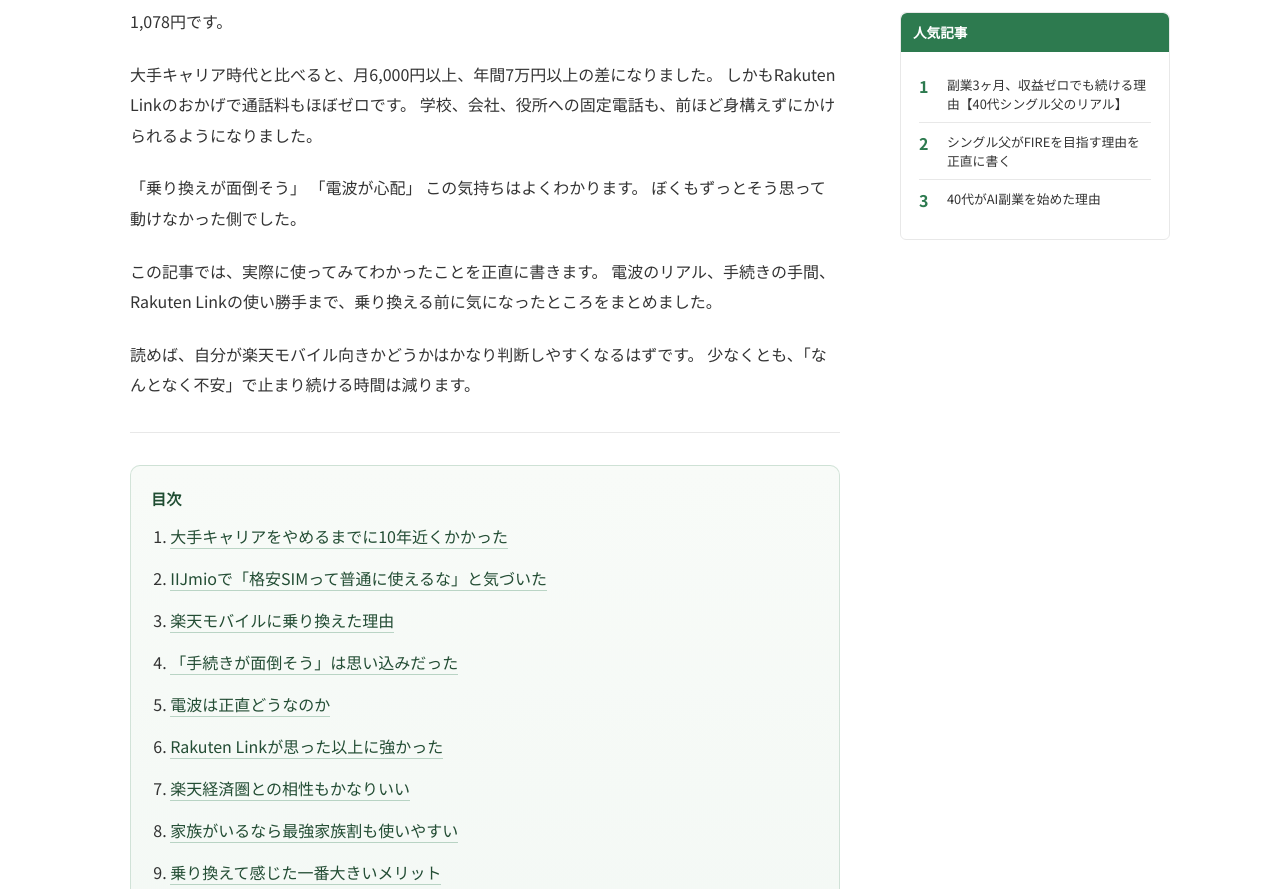
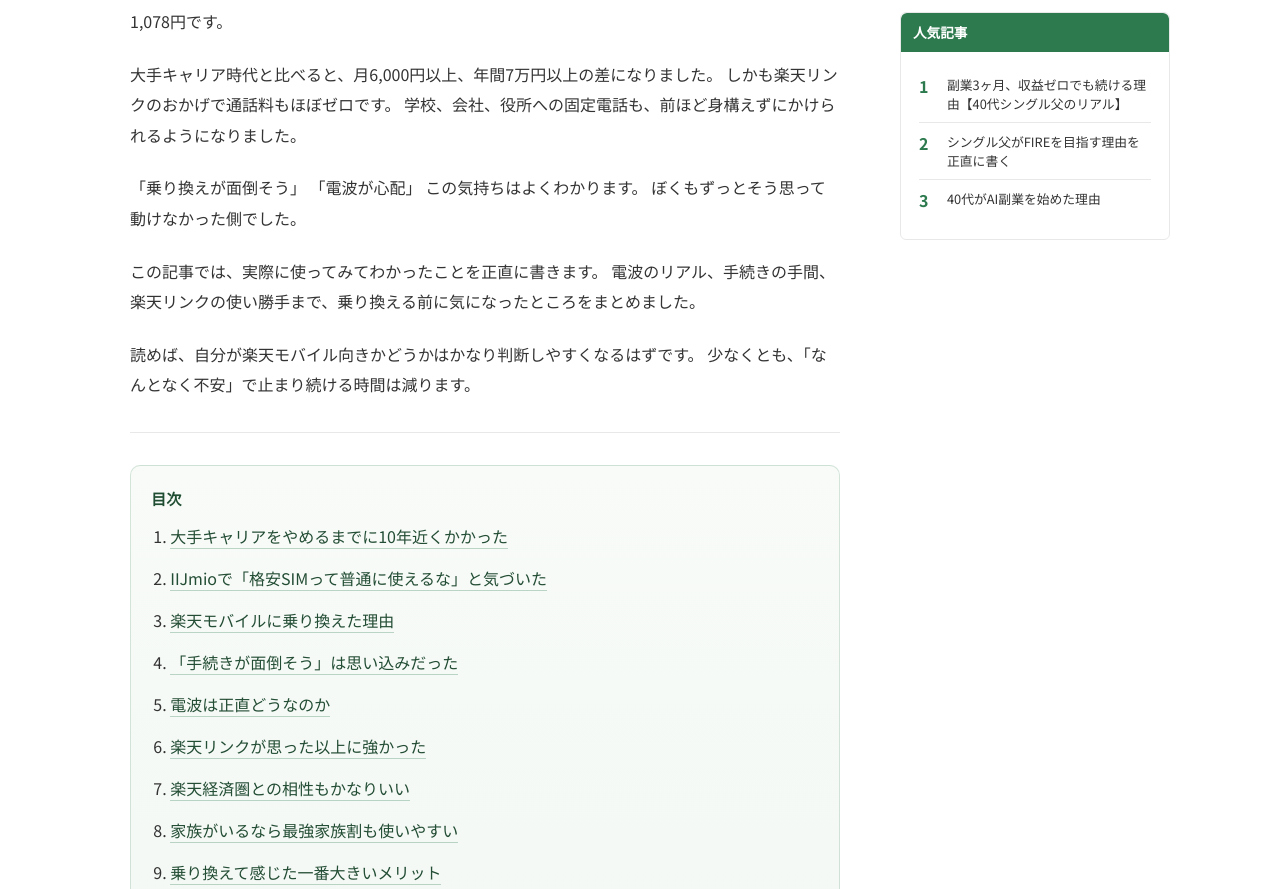
Before and after one commit to otorih1111-svg/hiroto-fire-blog, an Astro site: page /blog/rakuten-mobile-review in a window 1280 px wide. Shown: the part 824-1713 px from the top of the page. Built offline with nearby package versions, Linux system fonts and the light colour scheme; Astro itself is replaced by a stand-in of ours; no server answers.

Commit message:
Polish Rakuten Mobile review wording

```diff
--- a/src/content/blog/rakuten-mobile-review.md
+++ b/src/content/blog/rakuten-mobile-review.md
@@ -14,7 +14,7 @@
 今の月額は1,078円です。
 
 大手キャリア時代と比べると、月6,000円以上、年間7万円以上の差になりました。
-しかもRakuten Linkのおかげで通話料もほぼゼロです。
+しかも楽天リンクのおかげで通話料もほぼゼロです。
 学校、会社、役所への固定電話も、前ほど身構えずにかけられるようになりました。
 
 「乗り換えが面倒そう」
@@ -23,7 +23,7 @@
 ぼくもずっとそう思って動けなかった側でした。
 
 この記事では、実際に使ってみてわかったことを正直に書きます。
-電波のリアル、手続きの手間、Rakuten Linkの使い勝手まで、乗り換える前に気になったところをまとめました。
+電波のリアル、手続きの手間、楽天リンクの使い勝手まで、乗り換える前に気になったところをまとめました。
 
 読めば、自分が楽天モバイル向きかどうかはかなり判断しやすくなるはずです。
 少なくとも、「なんとなく不安」で止まり続ける時間は減ります。
@@ -117,11 +117,11 @@
 毎日地下鉄で長時間通勤する人には、先にエリア確認をした方が安心です。
 逆に、そこが生活の中心でなければ、十分選択肢に入ると思います。
 
-## Rakuten Linkが思った以上に強かった
+## 楽天リンクが思った以上に強かった
 
 楽天モバイルでいちばん印象が変わったのは、実はここでした。
 
-Rakuten Linkを使うと、国内通話が無料になります。
+楽天リンクを使うと、国内通話が無料になります。
 最初は「IP電話っぽいものかな」と思っていました。
 
 でも実際は、固定電話にも普通にかけられます。
@@ -258,5 +258,3 @@
 
 まだ大手キャリアを使っているなら、通信費はかなり見直しやすい固定費だと思います。
 乗り換えに使う30分で、毎月の負担が長く下がるなら、かなりコスパのいい見直しでした。
-
-*最終更新：2026年5月28日*
```
